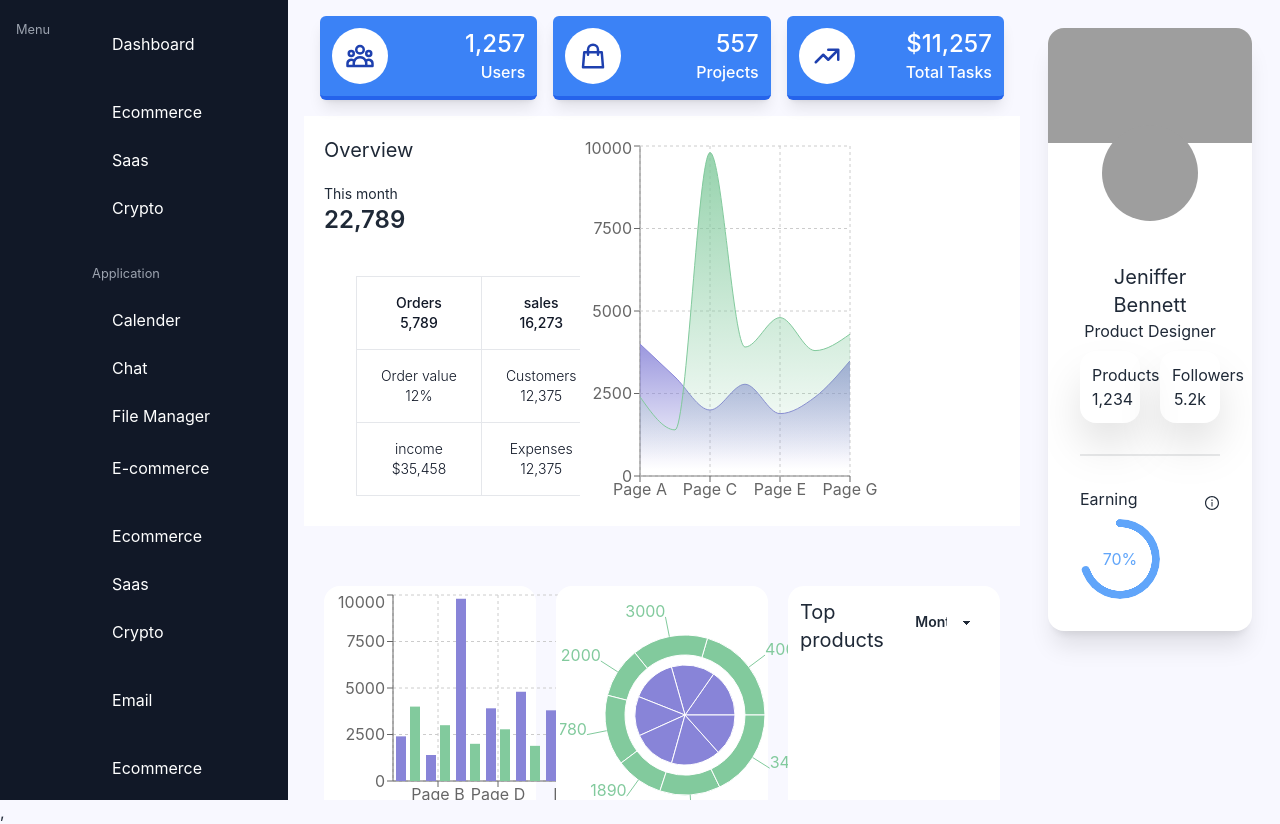
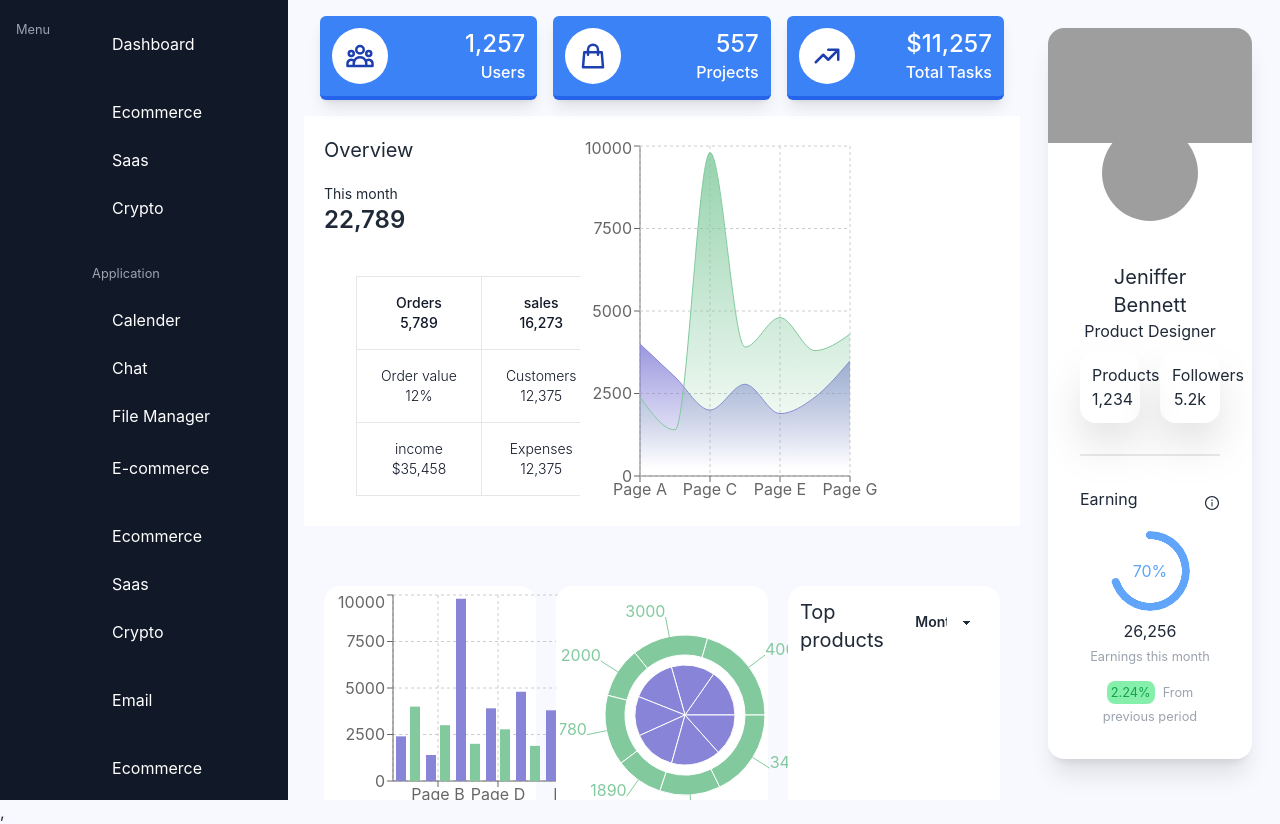
Before and after one commit to Koushikpaul7/fitpeo-Dashboard, a React (Create React App) app: page / in a window 1280 px wide. Built offline with nearby package versions, Linux system fonts and the light colour scheme; grey boxes are pictures that could not be loaded; what tw-elements would draw is missing.

Commit message:
components made

```diff
--- a/src/Components/Information.js
+++ b/src/Components/Information.js
@@ -222,7 +222,12 @@ const Information = () => {
         <p>Earning</p>
         <AiOutlineInfoCircle className='mt-2'/>
       </div>
-      <div className="radial-progress text-blue-400" style={{"--value":70}}>70%</div>
+      <div className="radial-progress text-blue-400 mx-auto mt-3" style={{"--value":70}}>70%</div>
+     <div className='text-center'>
+       <p>26,256</p>
+      <p className='text-gray-400 mb-3'><small>Earnings this month</small></p>
+      <small className='text-gray-400'><span className='text-green-600 bg-green-300 rounded-lg p-1 mr-2'>2.24%</span>From previous period</small>
+     </div>
   </div>
 </div>
         </div>
```
